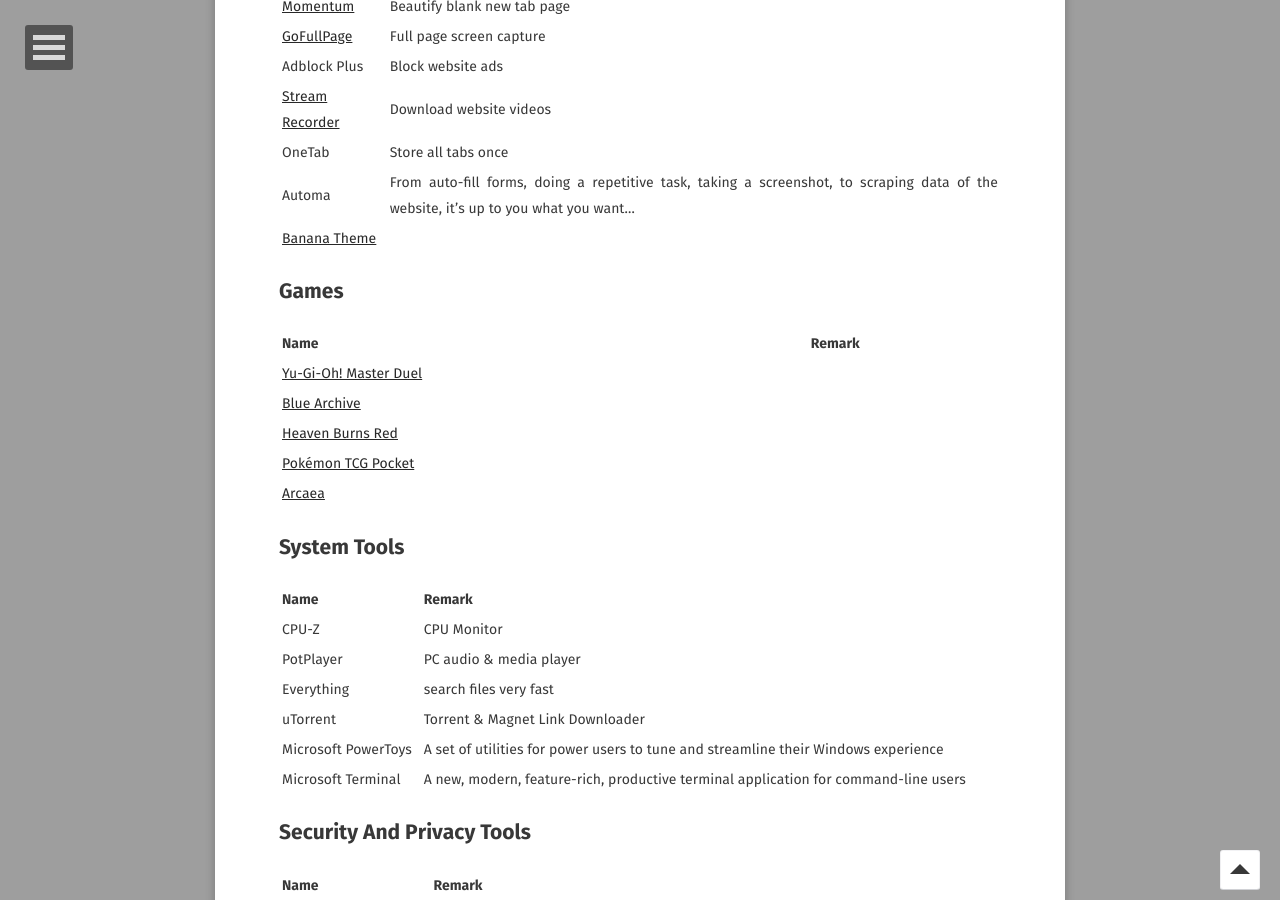
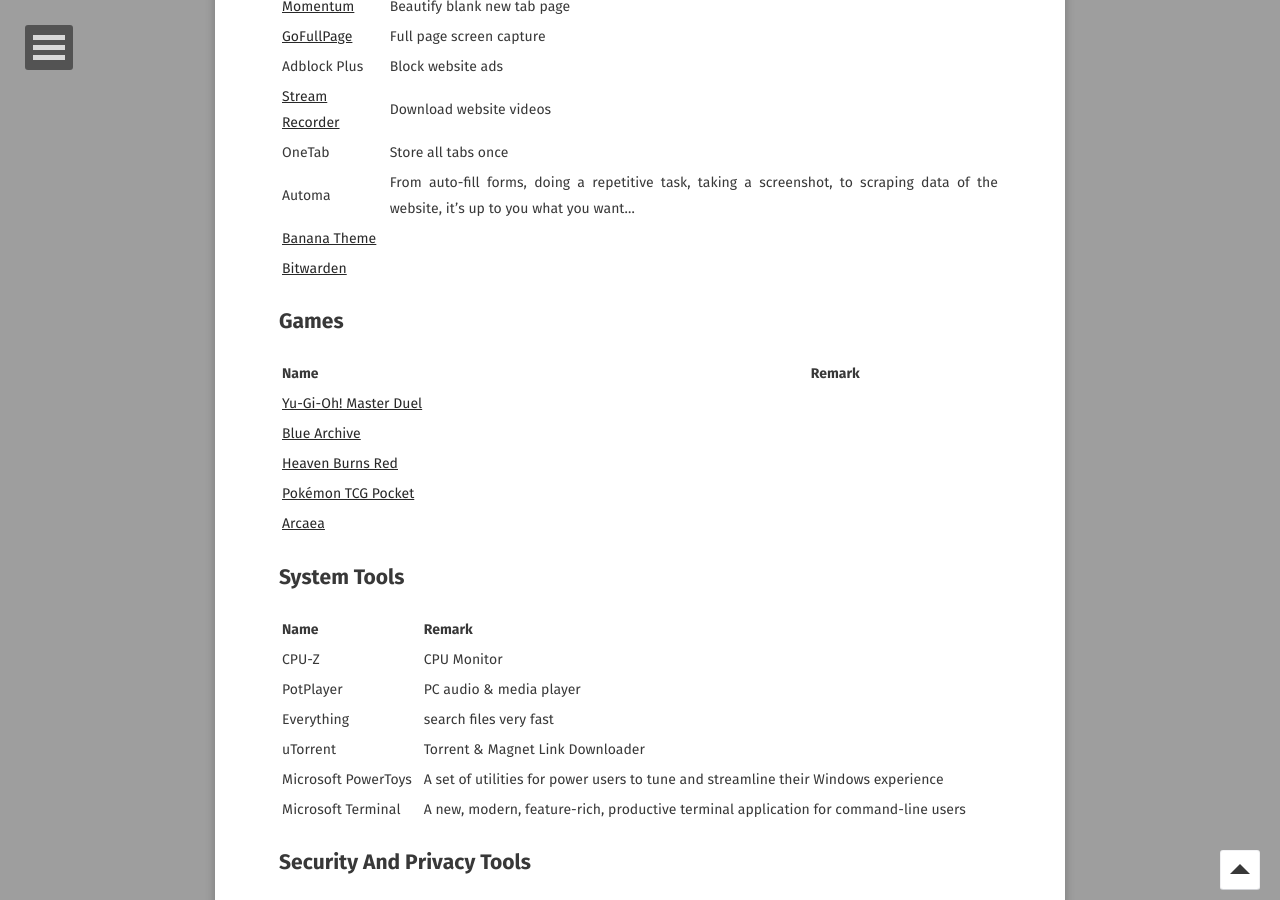
Before and after one commit to o7878x/o7878x.github.io, a Jekyll site: the page built from _posts/2024-07-07-wonderful-softwares.md, in a window 1280 px wide and 900 px high, scrolled down 2016 px. Built offline with Jekyll 4.4.1, drawn with Linux system fonts in a browser that asks for light colours; some web fonts are replaced; comment, search, counter and statistics services are not loaded.

Commit message:
feature:add bitwarden browser plugin

```diff
--- a/_posts/2024-07-07-wonderful-softwares.md
+++ b/_posts/2024-07-07-wonderful-softwares.md
@@ -82,6 +82,7 @@
 | OneTab | Store all tabs once |
 | Automa | From auto-fill forms, doing a repetitive task, taking a screenshot, to scraping data of the website, it's up to you what you want… |
 | [Banana Theme](https://chromewebstore.google.com/detail/banana/cdkecinaonohgbmhojlaeeoalomfhlal) | |
+| [Bitwarden](https://chromewebstore.google.com/detail/bitwarden-password-manage/nngceckbapebfimnlniiiahkandclblb?browser=chrome) | |
 
 ## Games
 
```
